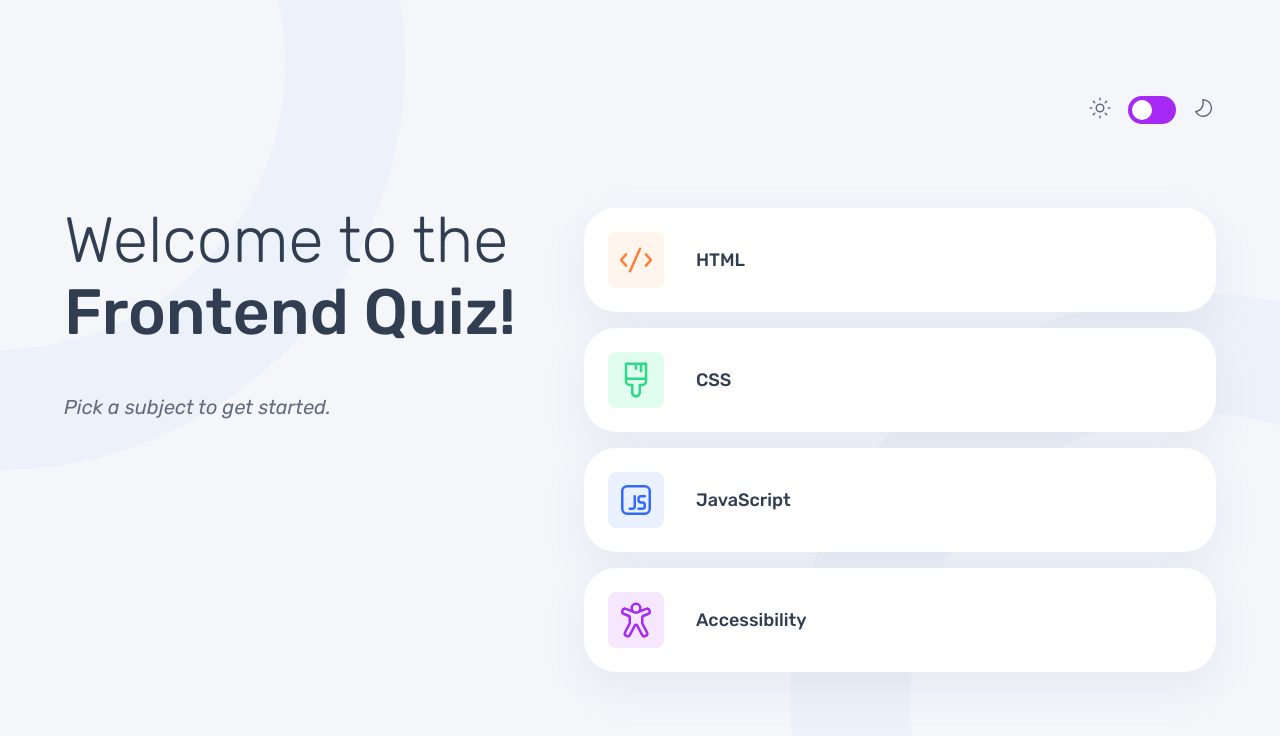
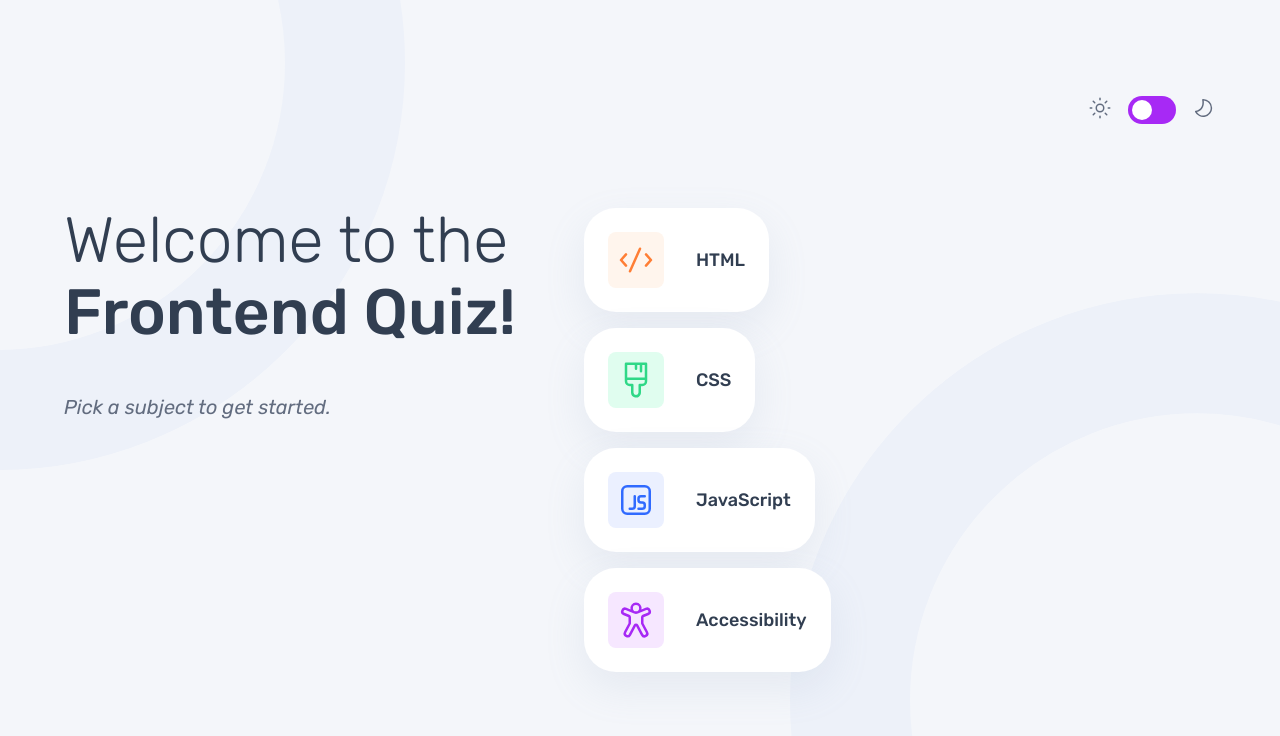
Before and after one commit to paladinescamila/Frontend-Quiz-App, a React (Vite) app: page / in a window 1280 px wide. Shown: the top 736 px of the page. Built offline with nearby package versions, Linux system fonts and the light colour scheme.

Commit message:
Fix issues

```diff
--- a/src/components/AnswerCard.tsx
+++ b/src/components/AnswerCard.tsx
@@ -46,9 +46,9 @@ export default function AnswerCard({
 			}
 			rightComponent={
 				mode === 'correct' || text === answer.correct ? (
-					<img src={CorrectIcon} className='w-10 h-10' />
+					<img src={CorrectIcon} className='w-10 h-10' alt='Correct answer' />
 				) : mode === 'incorrect' && isSelected ? (
-					<img src={ErrorIcon} className='w-10 h-10' />
+					<img src={ErrorIcon} className='w-10 h-10' alt='Incorrect answer' />
 				) : (
 					<div className='w-10 h-10' />
 				)
--- a/src/components/Button.tsx
+++ b/src/components/Button.tsx
@@ -13,7 +13,7 @@ export default function Button({
 			type='button'
 			disabled={disabled}
 			onClick={onClick}>
-			<div className='absolute inset-0 group-disabled:bg-white/50 rounded-xl md:rounded-3xl' />
+			<span className='absolute inset-0 group-disabled:bg-white/50 rounded-xl md:rounded-3xl' />
 			{text}
 		</button>
 	);
--- a/src/components/Card.tsx
+++ b/src/components/Card.tsx
@@ -12,7 +12,7 @@ export default function Card({
 	rightComponent?: React.ReactNode;
 }) {
 	return (
-		<div
+		<button
 			className={`p-4 md:p-6 flex flex-row gap-4 md:gap-8 items-center bg-white dark:bg-blue-850 rounded-xl md:rounded-4xl cursor-pointer custom-shadow-light dark:custom-shadow-dark ${className || ''}`}
 			onClick={(e) => {
 				e.preventDefault();
@@ -20,11 +20,9 @@ export default function Card({
 			}}>
 			{leftComponent}
 			<article className='flex-1'>
-				<a>
-					<h2 className='text-preset-4 text-blue-900 dark:text-white'>{text}</h2>
-				</a>
+				<h2 className='text-preset-4 text-blue-900 dark:text-white'>{text}</h2>
 			</article>
 			{rightComponent}
-		</div>
+		</button>
 	);
 }
--- a/src/components/Icon.tsx
+++ b/src/components/Icon.tsx
@@ -12,7 +12,7 @@ export default function Icon({
 	return (
 		<div
 			className={`p-2 rounded-md md:rounded-xl lg:rounded-lg flex items-center justify-center w-10 h-10 md:w-14 md:h-14 ${className || ''}`}>
-			{icon ? <img src={icon} className='w-7 h-7 md:w-10 md:h-10' /> : null}
+			{icon ? <img src={icon} className='w-7 h-7 md:w-10 md:h-10' alt={text} /> : null}
 			{text ? (
 				<p className={`text-preset-4 text-grey-500 ${textClassName || ''}`}>{text}</p>
 			) : null}
```
